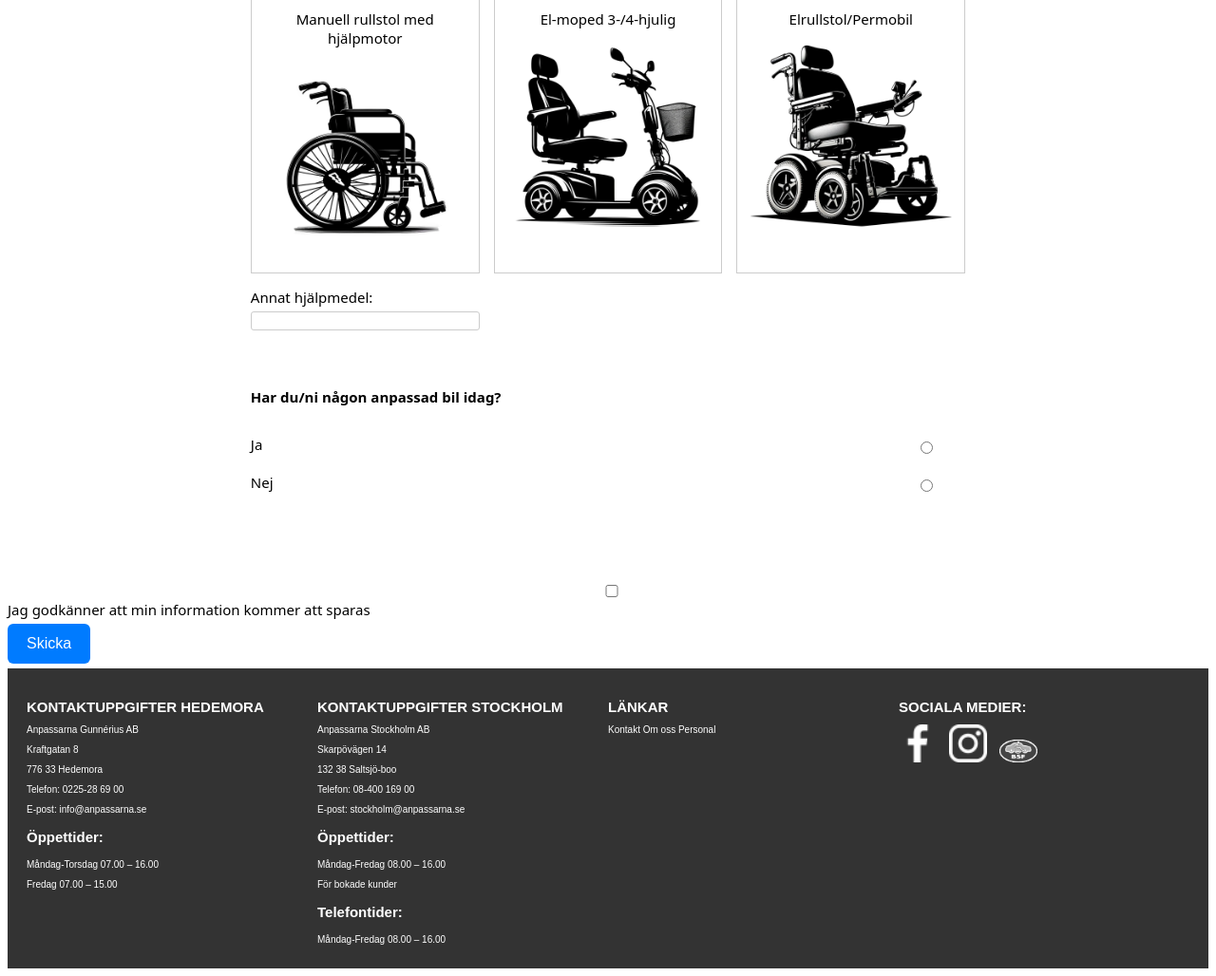
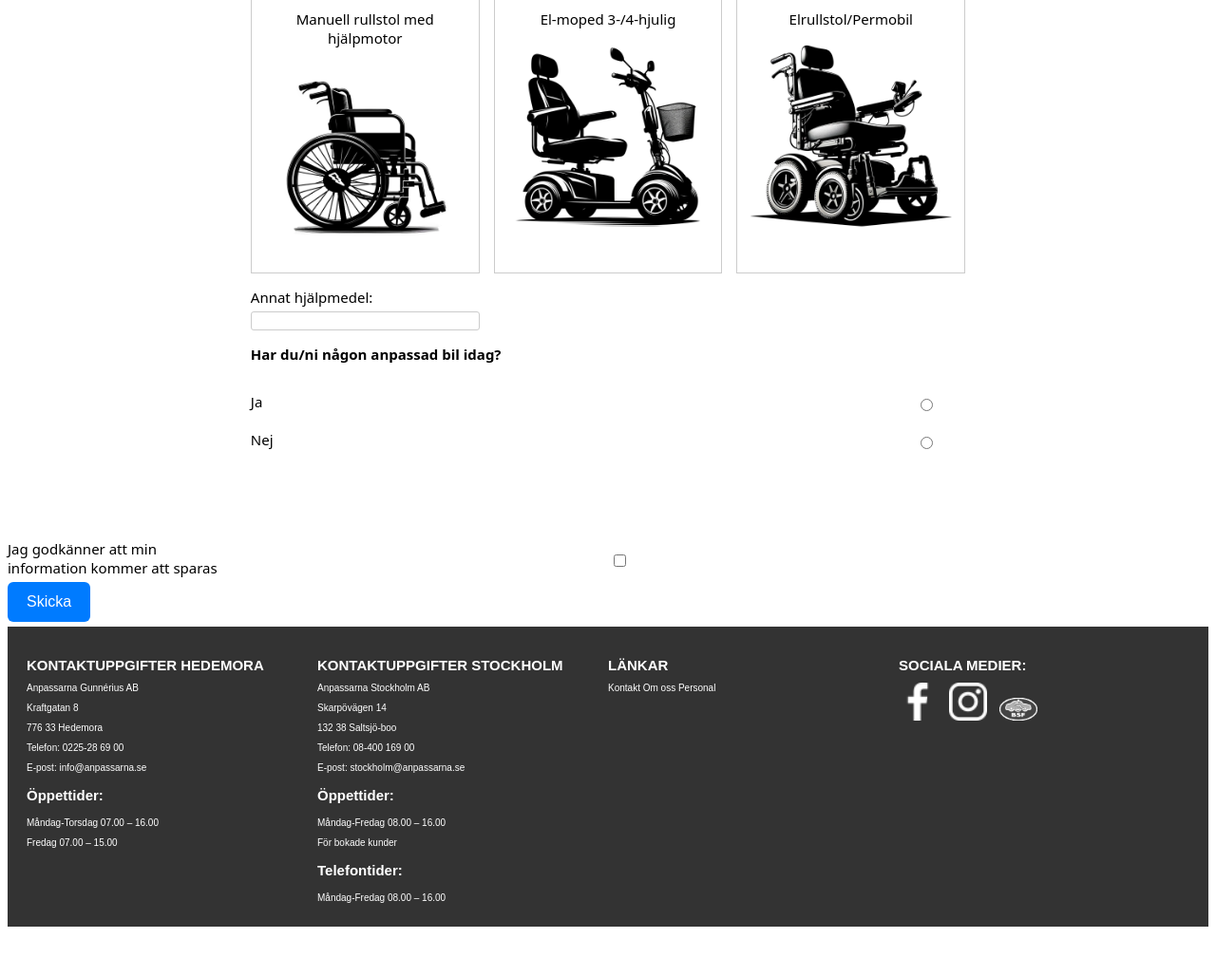
Before and after one commit to AlbinFerati/GIK2PG, a PHP site: the page made by Formulär.html in a window 1280 px wide. Shown: the part 1999-3027 px from the top of the page at 95% size. After the commit the page ends 2975 px from the top, so only its background shows below. Run offline with PHP 8.4, Linux system fonts and the light colour scheme.

Commit message:
checkrutor inline med label

```diff
--- a/CSS/Formulär.css
+++ b/CSS/Formulär.css
@@ -201,9 +201,29 @@
 
 
 
-.hjälpmedel_med_i_fordon, .checkbox_container{
+/* .hjälpmedel_med_i_fordon, .checkbox_container{
   display: none;
+} */
+.checkbox_container {
+  display: inline-grid; /* Använd inline-grid för att placera elementen på samma rad */
+  grid-template-columns: auto auto; /* Två kolumner med automatisk bredd för att rymma label och checkbox */
+  align-items: center; /* Centrera elementen vertikalt */
 }
+
+.checkbox_container input[type="checkbox"],
+.checkbox_container label {
+  display: none; /* Dölj checkbox och label som standard */
+}
+
+.checkbox_container.show {
+  display: inline-grid; /* Visa checkbox container när den är märkt som "show" */
+}
+
+.checkbox_container.show input[type="checkbox"],
+.checkbox_container.show label {
+  display: inline; /* Visa checkbox och label när container är märkt som "show" */
+}
+
 .rubrikHjälpmedelFordon{
   display: none;
 }
@@ -344,6 +364,14 @@
 .fordon_textfield1{
   display: none;
 }
+.godkänner{
+  display: flex;
+  align-items: center;
+}
+
+.godkännerInput{
+  margin-right: 22rem;
+}
 
 .skicka{
   background-color: #007bff;
@@ -430,11 +458,11 @@
 
   .contact-info, .links, .social-media {
     text-align: center;
-    margin-bottom: 20px;
+    margin-bottom: 2rem;
   }
 
   .social-media img {
-    margin: 0 auto 10px;
+    margin: 0 auto 1rem;
     display: block;
   }
 }
@@ -559,24 +587,24 @@
       grid-template-areas:
       " . fnamn enamn . "
       " . telnr mail . ";
-      border: 1px solid #dddddd; /* En ljus grå nyans för ramen */
+      border: .1rem solid #dddddd; /* En ljus grå nyans för ramen */
       padding: 2rem; /* Behåller tidigare angivet utrymme */
       margin: 0 auto; /* Centrerar sektionen */
       background-color: #f5f5f5; /* En mycket ljus grå nyans för bakgrunden */
-      box-shadow: 0 2px 4px rgba(0, 0, 0, 0.1); /* Lätt skugga för djup */
+      box-shadow: 0 .2rem .4rem rgba(0, 0, 0, 0.1); /* Lätt skugga för djup */
       border-radius: 1rem; /* Rundade hörn */
       width: 43%; /* Automatisk bredd baserat på innehållet */
     }
 
   .kontaktinfo div {
-      margin-bottom: 10px; /* Behåller tidigare avstånd mellan textrutorna */
-      padding: 0 10px; /* Ger lite utrymme mellan divs */
+      margin-bottom: 1rem; /* Behåller tidigare avstånd mellan textrutorna */
+      padding: 0 1rem; /* Ger lite utrymme mellan divs */
       width: max-content;
   }
 
   .kontaktinfo label {
       color: #333; /* Mörkgrå färg för texten */
-      margin-bottom: 5px;
+      margin-bottom: .5rem;
   }
 
   .rubrikKroppen {
@@ -621,43 +649,56 @@
       " . hjälpmotor elmoped permobil . "
       " . annat . . .";
     }
+    .hjälpmedel_med_i_fordon {
+      display: grid;
+      /* gap: 1.5rem; */
+      grid-template-rows: auto 1fr auto auto;
+      grid-template-columns: repeat(5, 1fr);
+      grid-template-areas:
+        " . rubrik rubrik . ."
+        " . . . . .";
+      grid-auto-flow: row dense; /* Divarna fyller i rutnätet rad för rad och undviker överlappning */
+    }
 
-    .hjälpmedel_med_i_fordon h3:nth-child(1){
-      grid-area: rubrik;
+    .rubrikHjälpmedelFordon {
+      grid-area: rubrik; /* Placera rubriken i det definierade området */
     }
+
     .hjälpmedel_med_i_fordon div:nth-child(2){
-      grid-row-start: 2; /* Börjar på rad 2 */
-      grid-row-end: auto; /* Anpassar sig till innehållets höjd */
-      grid-column-start: 2; /* Börjar på kolumn 2 */
-      grid-column-end: 3; /* Anpassar sig till innehållets bredd */
+      grid-row-start: 2;
+      grid-row-end: auto;
+      grid-column-start: 2;
+      grid-column-end: 3;
     }
     .hjälpmedel_med_i_fordon div:nth-child(n + 3) {
-      grid-row: auto; /* Låt griden bestämma raden */
-      grid-column-start: 2; /* Låt griden bestämma kolumnen */
+      grid-row: auto;
+      grid-column-start: 2;
       grid-column-end: 3;
     }
     .hjälpmedel_med_i_fordon div:nth-child(n + 4){
-      grid-row: auto; /* Låt griden bestämma raden */
-      grid-column-start: 2; /* Låt griden bestämma kolumnen */
+      grid-row: auto;
+      grid-column-start: 2;
       grid-column-end: 3;
     }
     .hjälpmedel_med_i_fordon div:nth-child(n + 5){
-      grid-row: auto; /* Låt griden bestämma raden */
-      grid-column-start: 2; /* Låt griden bestämma kolumnen */
+      grid-row: auto;
+      grid-column-start: 2;
       grid-column-end: 3;
     }
     .hjälpmedel_med_i_fordon div:nth-child(n + 6){
-      grid-row: auto; /* Låt griden bestämma raden */
-      grid-column: 2; /* Låt griden bestämma kolumnen */
+      grid-row: auto;
+      grid-column: 2;
       grid-column-end: 3;
     }
     .hjälpmedel_med_i_fordon div:nth-child(n +7){
-      grid-row: auto; /* Låt griden bestämma raden */
-      grid-column-start: 2; /* Låt griden bestämma kolumnen */
+      grid-row: auto;
+      grid-column-start: 2;
       grid-column-end: 3;
     }
 
-    .hjälpmedel_med_i_fordon{
+
+
+    /* .hjälpmedel_med_i_fordon{
       display: grid;
       gap: 1.5rem;
       grid-template-rows: auto 1fr auto auto;
@@ -666,7 +707,7 @@
       " . rubrik rubrik . ."
       " . . . . .";
       grid-auto-flow: row;
-    }
+    } */
 
     .fordon {
       display: grid;
--- a/Formulär.html
+++ b/Formulär.html
@@ -351,9 +351,9 @@
                       <input  class="fordon_textfield_input" type="checkbox" id="vet_ej" name="vet_ej">
                     </div>
             </section>
-            <div>
-              <input type="checkbox" id="checkruta">
-              <label for="checkbox">Jag godkänner att min information kommer att sparas</label>
+            <div class="godkänner">
+              <label for="checkruta">Jag godkänner att min information kommer att sparas</label>
+              <input class="godkännerInput "type="checkbox" id="checkruta">
             </div>
             <span id="warningMessage">Du måste godkänna villkoren först.</span>
             <div>
--- a/JS/Formulär.js
+++ b/JS/Formulär.js
@@ -71,6 +71,7 @@
     });
 });
 
+
 document.querySelectorAll('.img_cont_hjälpmedel').forEach((item) => {
   item.addEventListener('click', function (event) {
     event.stopPropagation(); // Förhindra eventet från att bubbla uppåt i DOM-trädet
@@ -83,8 +84,8 @@
       // Uppdatera kryssrutan baserat på om bilden är markerad eller inte
       checkbox.checked = this.classList.contains('marked');
 
-      // Visa eller dölj kryssrutan baserat på om bilden är markerad eller inte
-      checkbox.parentElement.style.display = this.classList.contains('marked') ? 'grid' : 'none';
+      // Visa eller dölj checkbox container baserat på om bilden är markerad eller inte
+      checkbox.parentElement.classList.toggle('show', this.classList.contains('marked'));
     }
 
     // Uppdatera värdet på det dolda inputfältet baserat på om bilden är markerad eller inte
```
Also changed, not shown: anpassarna.db.
